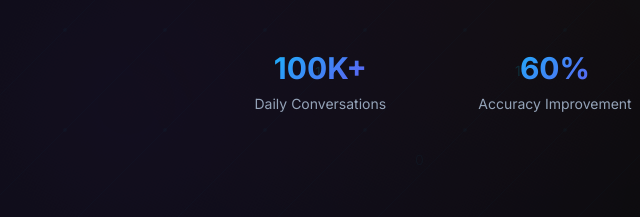
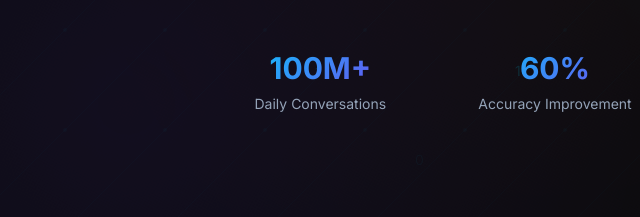
Before and after one commit to Manishrdy/manishrdy, a plain HTML site: page index.html in a window 1280 px wide. Shown: the part 520-737 px from the top of the page, 85-725 px from the left. Drawn offline with nearby package versions, Linux system fonts and the light colour scheme.

Commit message:
Update index.html

```diff
--- a/index.html
+++ b/index.html
@@ -531,7 +531,7 @@
             <!-- AI Stats -->
             <div class="grid grid-cols-3 gap-8 mt-16 max-w-2xl mx-auto">
                 <div class="text-center">
-                    <div class="text-3xl font-bold ai-text-accent mb-2">100K+</div>
+                    <div class="text-3xl font-bold ai-text-accent mb-2">100M+</div>
                     <div class="text-sm ai-text-secondary">Daily Conversations</div>
                 </div>
                 <div class="text-center">
```
